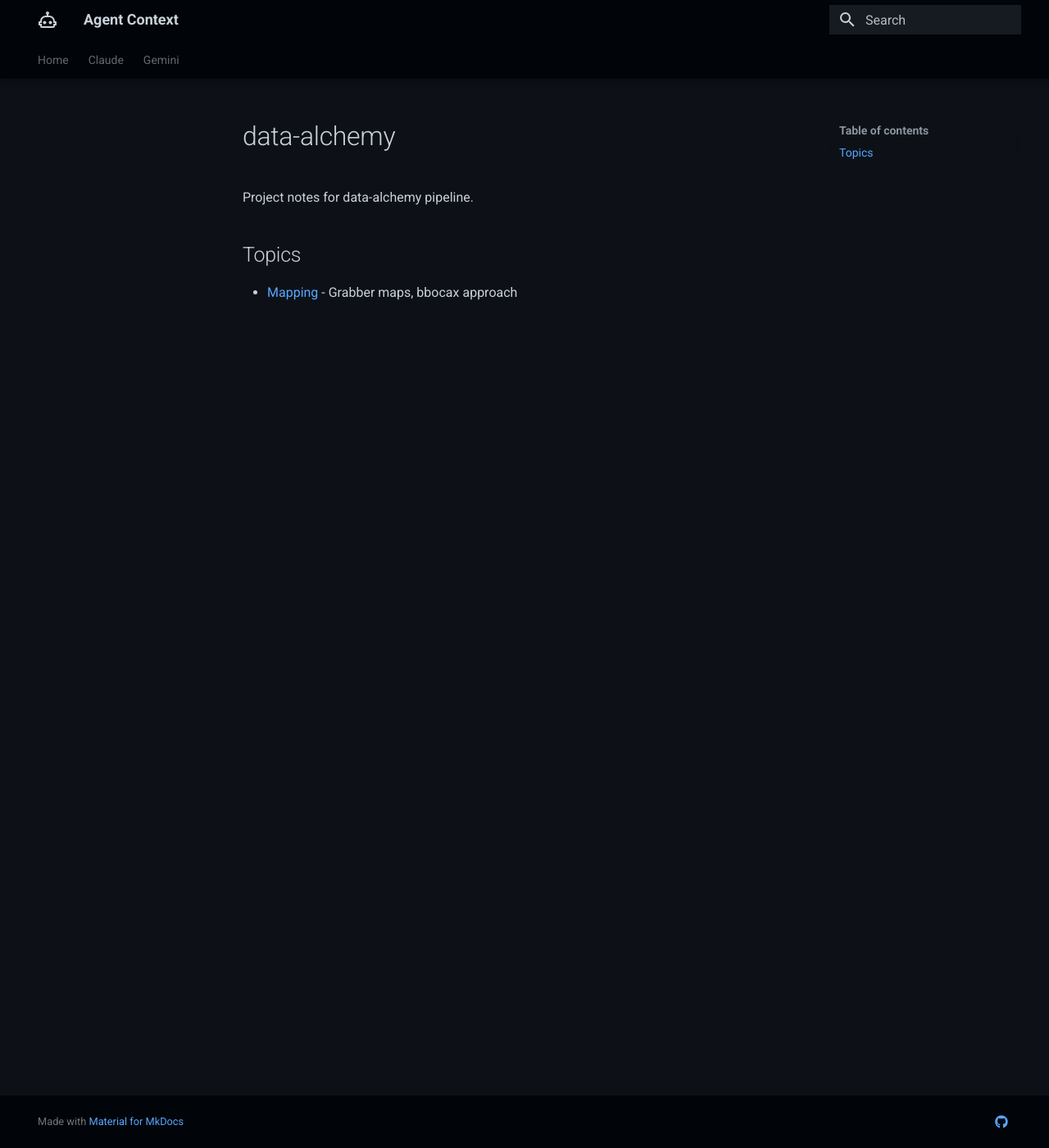
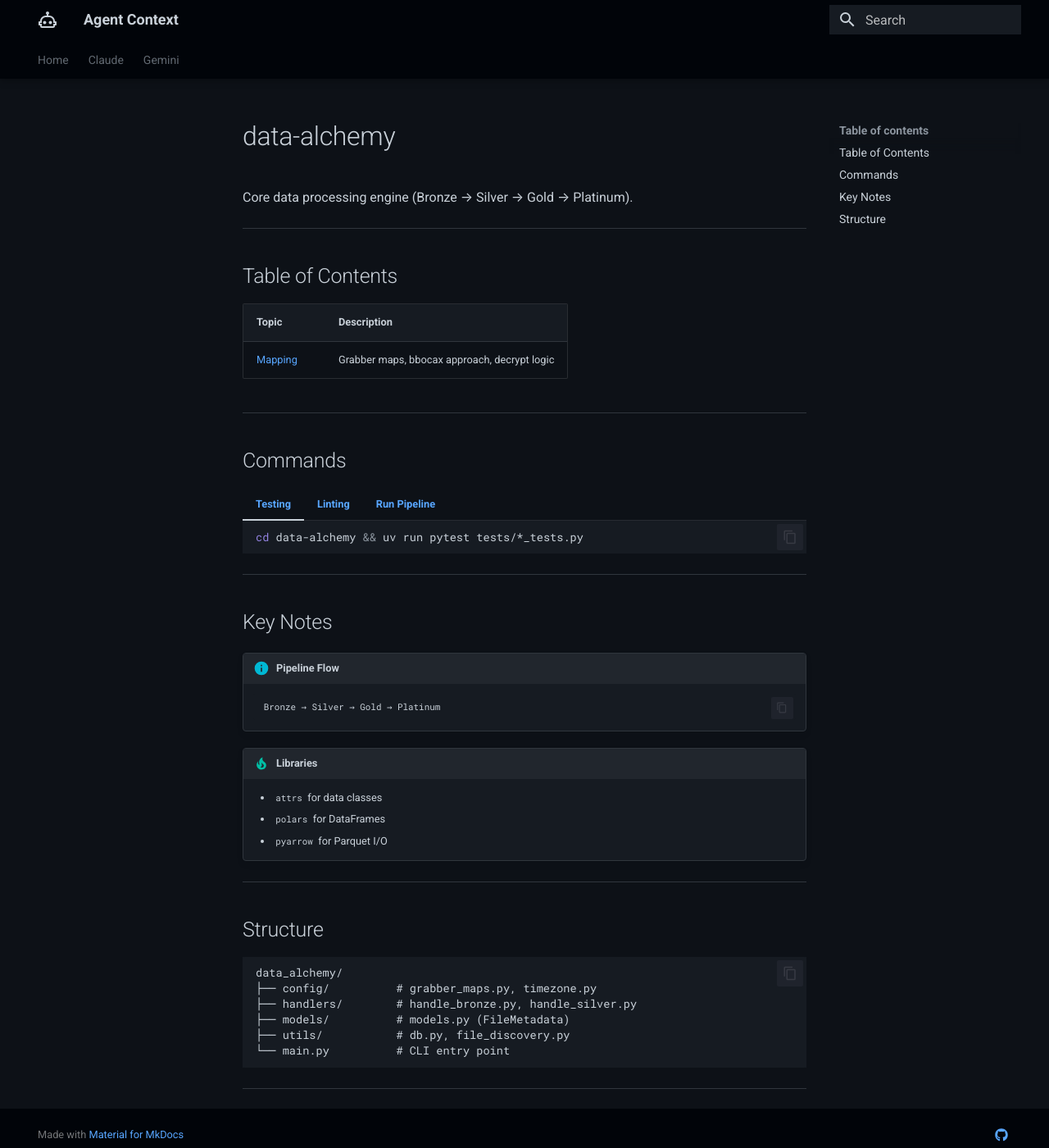
Before and after one commit to ThanuMahee12/AgentContext, an MkDocs documentation site: the page built from docs/Claude/notes/projects/data-alchemy/index.md, in a window 1280 px wide and 1400 px high. Shown: the whole window at 82% size. Built offline with MkDocs 1.6.1 and Material for MkDocs 9.7.7, drawn with Linux system fonts in a browser that asks for light colours.

Commit message:
notes: consolidate all project docs under projects/ subfolder

````diff
--- a/docs/Claude/notes/projects/data-alchemy/index.md
+++ b/docs/Claude/notes/projects/data-alchemy/index.md
@@ -1,7 +1,63 @@
 # data-alchemy
 
-Project notes for data-alchemy pipeline.
+Core data processing engine (Bronze → Silver → Gold → Platinum).
 
-## Topics
+---
 
-- [Mapping](mapping.md) - Grabber maps, bbocax approach
+## Table of Contents
+
+| Topic | Description |
+|-------|-------------|
+| [Mapping](mapping.md) | Grabber maps, bbocax approach, decrypt logic |
+
+---
+
+## Commands
+
+=== "Testing"
+
+    ```bash
+    cd data-alchemy && uv run pytest tests/*_tests.py
+    ```
+
+=== "Linting"
+
+    ```bash
+    uv run python -m black data_alchemy/
+    uv run python -m pylint data_alchemy/
+    ```
+
+=== "Run Pipeline"
+
+    ```bash
+    python -m data_alchemy.main --vendor bloomberg --dataset bbocax_cwiq_pipe --version 1.0 --backfill 720
+    ```
+
+---
+
+## Key Notes
+
+!!! info "Pipeline Flow"
+    ```
+    Bronze → Silver → Gold → Platinum
+    ```
+
+!!! tip "Libraries"
+    - `attrs` for data classes
+    - `polars` for DataFrames
+    - `pyarrow` for Parquet I/O
+
+---
+
+## Structure
+
+```
+data_alchemy/
+├── config/          # grabber_maps.py, timezone.py
+├── handlers/        # handle_bronze.py, handle_silver.py
+├── models/          # models.py (FileMetadata)
+├── utils/           # db.py, file_discovery.py
+└── main.py          # CLI entry point
+```
+
+---
````
Also changed, not shown: docs/Claude/notes/data-alchemy.md (deleted, +0 -61 lines), docs/Claude/notes/index.md (+9 -3 lines).
